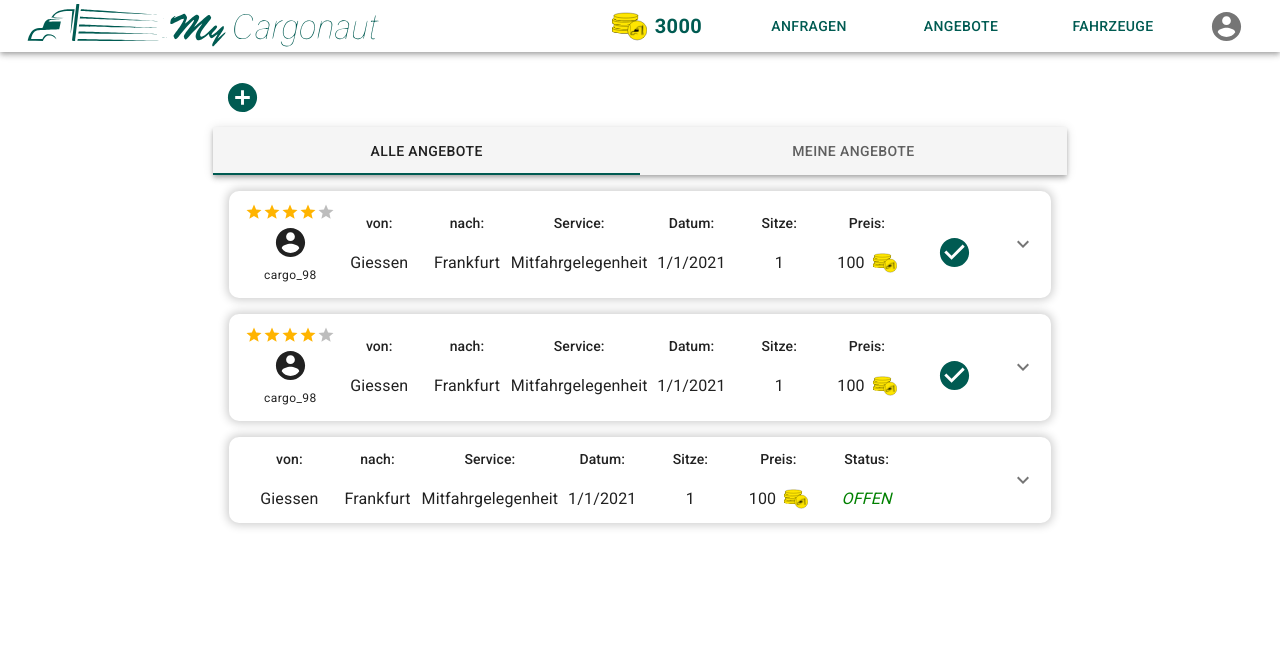
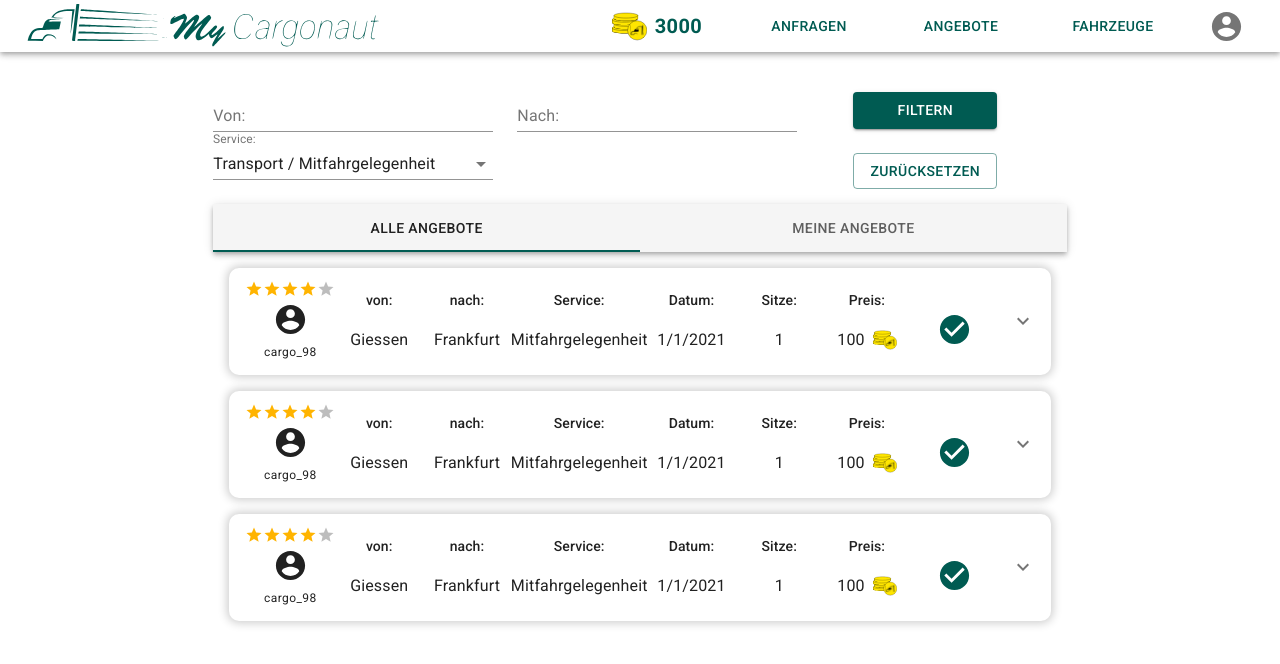
Before and after one commit to THM-Projects-JMDT/MyCargonaut, a React (Create React App) app in the folder frontend/: page /offers in a window 1280 px wide. Shown: the top 664 px of the page. Built offline with nearby package versions, Linux system fonts and the light colour scheme.

Commit message:
add filter functionality

```diff
--- /dev/null
+++ b/frontend/src/components/OfferPage/OfferPage.style.tsx
@@ -0,0 +1,20 @@
+import { makeStyles } from "@material-ui/core";
+
+export const useStyles = makeStyles((theme) => ({
+  filterLabel: {
+    marginTop: theme.spacing(5),
+  },
+  filterTextFieldGroup: {
+    marginTop: theme.spacing(2),
+    marginBottom: theme.spacing(3),
+  },
+  filterTextField: {
+    marginRight: theme.spacing(3),
+    width: theme.spacing(35),
+  },
+  filterButton: {
+    width: theme.spacing(18),
+    marginTop: theme.spacing(3),
+    marginRight: theme.spacing(2),
+  },
+}));
--- a/frontend/src/components/OfferPage/index.tsx
+++ b/frontend/src/components/OfferPage/index.tsx
@@ -1,19 +1,21 @@
 import {
   AppBar,
   Box,
+  Button,
   Grid,
-  IconButton,
   List,
   ListItem,
+  MenuItem,
   Tab,
   Tabs,
+  TextField,
 } from "@material-ui/core";
-import AddCircleIcon from "@material-ui/icons/AddCircle";
 import React, { useCallback, useEffect } from "react";
 import { OfferDetails } from "../../model/OfferDetails";
 import { TrackingDetails } from "../../model/TrackingDetails";
 import { UserDetails } from "../../model/UserDetails";
 import { Offer } from "../Offer";
+import { useStyles } from "./OfferPage.style";
 
 export interface OfferPageProps {
   show: "offers" | "requests";
@@ -60,7 +62,7 @@ const pendingOffers = [
   },
   {
     offer: offerDetails,
-    provider: userA,
+    provider: userB,
   },
 ];
 
@@ -68,11 +70,11 @@ const pendingOffers = [
 const pendingRequests = [
   {
     offer: offerDetails,
-    customer: userA,
+    customer: userB,
   },
   {
     offer: offerDetails,
-    customer: userA,
+    customer: userB,
   },
   {
     offer: offerDetails,
@@ -107,6 +109,15 @@ const myRequests = [
 export const OfferPage: React.FC<OfferPageProps> = ({ show }) => {
   const [activeTab, setActiveTab] = React.useState(0);
   const [displayList, setDisplayList] = React.useState<any[] | undefined>([]);
+  const [service, setService] = React.useState<string>("both");
+  const [filter, setFilter] = React.useState({
+    from: "",
+    to: "",
+    service: "both",
+  });
+  const [from, setFrom] = React.useState("");
+  const [to, setTo] = React.useState("");
+  const classes = useStyles();
 
   const displayName = show === "offers" ? "Angebote" : "Anfragen";
   const loggedInUserId = 1; // TODO: retrieve from store
@@ -130,6 +141,44 @@ export const OfferPage: React.FC<OfferPageProps> = ({ show }) => {
     [show]
   );
 
+  const handleServiceFilterChange = (
+    event: React.ChangeEvent<HTMLInputElement>
+  ) => {
+    setService(event.target.value);
+  };
+
+  const handleFromFilterChange = (
+    event: React.ChangeEvent<HTMLInputElement>
+  ) => {
+    setFrom(event.target.value);
+  };
+
+  const handleToFilterChange = (event: React.ChangeEvent<HTMLInputElement>) => {
+    setTo(event.target.value);
+  };
+
+  const handleApplyFilter = () => {
+    setFilter({
+      from: from.trim().toLowerCase(),
+      to: to.trim().toLowerCase(),
+      service: service.trim(),
+    });
+  };
+
+  const handleReset = () => {
+    setFrom("");
+    setTo("");
+    setService("both");
+  };
+
+  const predicate = (o: any) => {
+    return (
+      (!filter.from || o.offer.from.toLowerCase() === filter.from) &&
+      (!filter.to || o.offer.to.toLowerCase() === filter.to) &&
+      (filter.service === "both" || o.offer.service === filter.service)
+    );
+  };
+
   useEffect(() => {
     setDisplayList(getOffers(0));
   }, [getOffers]);
@@ -138,12 +187,52 @@ export const OfferPage: React.FC<OfferPageProps> = ({ show }) => {
     <Box mt={2}>
       <Grid container>
         <Grid item xs={2} />
-        <Grid item xs={1}>
-          <IconButton color="primary">
-            <AddCircleIcon fontSize="large" />
-          </IconButton>
+
+        <Grid item xs={6} className={classes.filterTextFieldGroup}>
+          <TextField
+            label="Von:"
+            className={classes.filterTextField}
+            value={from}
+            onChange={handleFromFilterChange}
+          />
+          <TextField
+            label="Nach:"
+            className={classes.filterTextField}
+            value={to}
+            onChange={handleToFilterChange}
+          />
+          <TextField
+            select
+            label="Service:"
+            value={service}
+            className={classes.filterTextField}
+            onChange={handleServiceFilterChange}
+          >
+            <MenuItem value={"rideShare"}>Mitfahrgelegenheit</MenuItem>
+            <MenuItem value={"transport"}>Transport</MenuItem>
+            <MenuItem value={"both"}>Transport / Mitfahrgelegenheit</MenuItem>
+          </TextField>
         </Grid>
-        <Grid item xs={9} />
+        <Grid item xs={2}>
+          <Button
+            color="primary"
+            variant="contained"
+            className={classes.filterButton}
+            onClick={handleApplyFilter}
+          >
+            Filtern
+          </Button>
+          <Button
+            color="primary"
+            variant="outlined"
+            className={classes.filterButton}
+            onClick={handleReset}
+          >
+            Zurücksetzen
+          </Button>
+        </Grid>
+
+        <Grid item xs={2} />
         <Grid item xs={2} />
         <Grid item xs={8}>
           <AppBar position="static" color="default">
@@ -159,7 +248,7 @@ export const OfferPage: React.FC<OfferPageProps> = ({ show }) => {
             </Tabs>
           </AppBar>
           <List>
-            {displayList?.map((o: any, idx: number) => (
+            {displayList?.filter(predicate).map((o: any, idx: number) => (
               <ListItem key={idx}>
                 <Offer
                   offer={o.offer}
```
